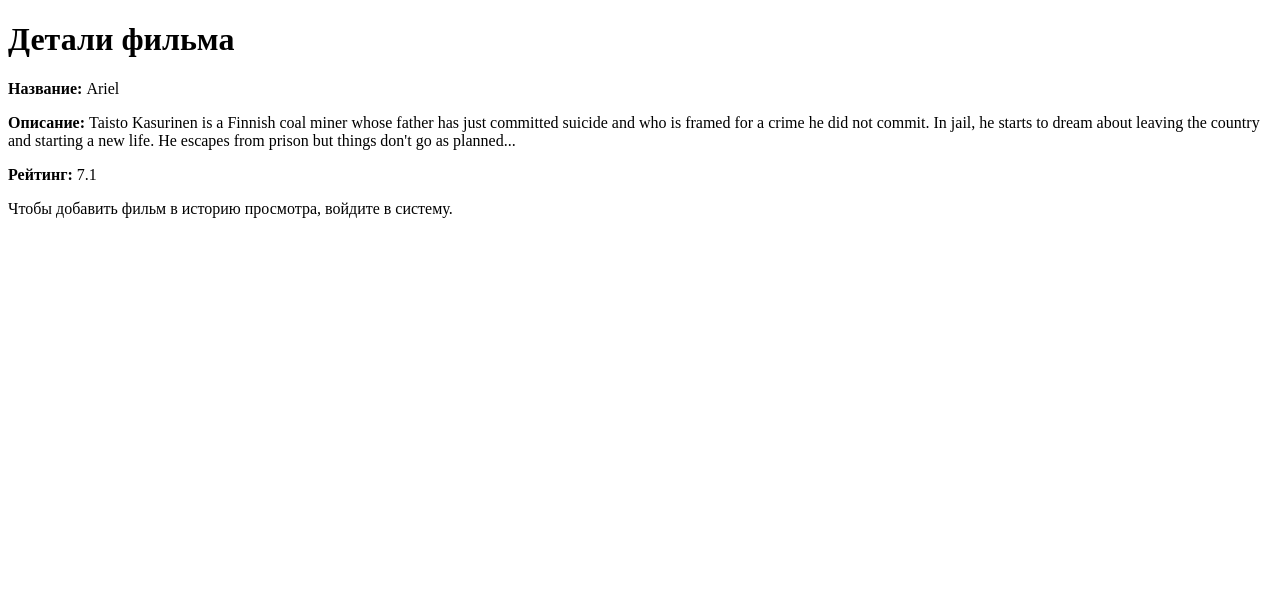
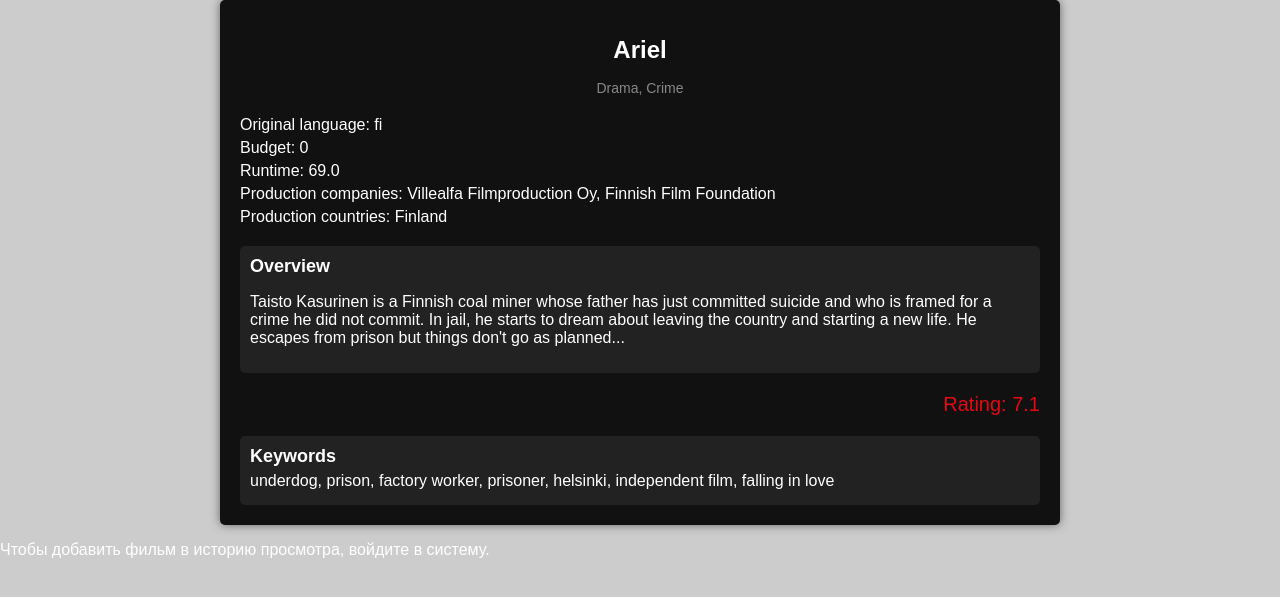
Before and after one commit to F1linnn/courseWork, a Django app: page /movie/1/ in a window 1280 px wide. Shown: the top 597 px of the page. Run offline with Django 4.2, Linux system fonts and the light colour scheme; data comes from the database, SQL or seed files in the repository.

Commit message:
page details update

```diff
--- a/movie_recommendation/movie_recommendation/settings.py
+++ b/movie_recommendation/movie_recommendation/settings.py
@@ -11,6 +11,7 @@ https://docs.djangoproject.com/en/4.2/ref/settings/
 """
 
 from pathlib import Path
+
 
 # Build paths inside the project like this: BASE_DIR / 'subdir'.
 BASE_DIR = Path(__file__).resolve().parent.parent
@@ -118,6 +119,8 @@ USE_TZ = True
 
 STATIC_URL = 'static/'
 
+
+
 # Default primary key field type
 # https://docs.djangoproject.com/en/4.2/ref/settings/#default-auto-field
 
--- /dev/null
+++ b/movie_recommendation/movies/static/css/movie_detail.css
@@ -0,0 +1,95 @@
+body {
+    font-family: Arial, sans-serif;
+    background-color: #ccc;
+    color: #fff;
+    margin: 0;
+    padding: 0;
+}
+
+.movie-container {
+    width: 80%;
+    max-width: 800px;
+    margin: 0 auto;
+    padding: 20px;
+    background-color: #111;
+    border-radius: 5px;
+    box-shadow: 0 0 10px rgba(0, 0, 0, 0.5);
+}
+
+.movie-header {
+    text-align: center;
+    margin-bottom: 20px;
+}
+
+.movie-title {
+    font-size: 24px;
+}
+
+.movie-genres {
+    font-size: 14px;
+    color: #888;
+}
+
+.movie-details {
+    margin-bottom: 20px;
+}
+
+.movie-info {
+    font-size: 16px;
+    margin: 5px 0;
+}
+
+.movie-description {
+    background-color: #222;
+    padding: 10px;
+    border-radius: 5px;
+}
+
+.movie-description h2 {
+    font-size: 18px;
+    margin: 0;
+    color: #fff;
+}
+
+.overview {
+    font-size: 16px;
+}
+
+.movie-footer {
+    text-align: right;
+}
+
+.movie-rating {
+    font-size: 20px;
+    color: #e50914;
+}
+
+.movie-keywords {
+    margin-top: 20px;
+    background-color: #222;
+    padding: 10px;
+    border-radius: 5px;
+}
+
+.movie-keywords h2 {
+    font-size: 18px;
+    margin: 0;
+    color: #fff;
+}
+
+.keywords-list {
+    list-style: none;
+    padding: 0;
+}
+
+.keywords-list li {
+    font-size: 14px; /* Уменьшаем размер шрифта */
+    font-style: italic; /* Устанавливаем курсивное начертание */
+    margin: 5px 0;
+}
+
+.keywords-list li::before {
+    content: "#"; /* Добавляем символ "#" перед каждым ключевым словом */
+    margin-right: 5px; /* Добавляем отступ между символом "#" и ключевым словом */
+    color: #e50914; /* Устанавливаем цвет символа "#" */
+}
--- a/movie_recommendation/movies/templates/movies/movie_detail.html
+++ b/movie_recommendation/movies/templates/movies/movie_detail.html
@@ -1,13 +1,38 @@
+{% load static %}
 <!DOCTYPE html>
 <html>
 <head>
-    <title>Детали фильма</title>
+    <meta charset="UTF-8">
+    <link rel="stylesheet" href="{% static 'css/movie_detail.css'%}" type="text/css">
+    <title>Movie Description</title>
 </head>
 <body>
-    <h1>Детали фильма</h1>
-    <p><strong>Название:</strong> {{ movie.title }}</p>
-    <p><strong>Описание:</strong> {{ movie.overview }}</p>
-    <p><strong>Рейтинг:</strong> {{ movie.rating }}</p>
+    <div class="movie-container">
+        <div class="movie-header">
+            <h1 class="movie-title"> {{ movie.title }}</h1>
+            <p class="movie-genres"> {{ movie.genres }} </p>
+        </div>
+    <div class="movie-details">
+        <p class="movie-info"> Original language: {{ movie.original_language }} </p>
+        <p class="movie-info"> Budget: {{ movie.budget }} </p>
+        <p class="movie-info"> Runtime: {{ movie.runtime }} </p>
+        <p class="movie-info"> Production companies: {{ movie.production_companies }} </p>
+        <p class="movie-info"> Production countries: {{ movie.production_countries }} </p>
+    </div>
+    <div class="movie-description">
+        <h2>Overview</h2>
+        <p class="overview"> {{ movie.overview }} </p>
+    </div>
+    <div class="movie-footer">
+        <p class="movie-rating"> Rating: {{ movie.rating }} </p>
+    </div>
+    <div class="movie-keywords">
+        <h2>Keywords</h2>
+        <p class="movie-info">
+            {{ movie.keywords }}
+        </p>
+    </div>
+    </div>
     <!-- Другая информация о фильме -->
 
 {% if user.is_authenticated %}
```
